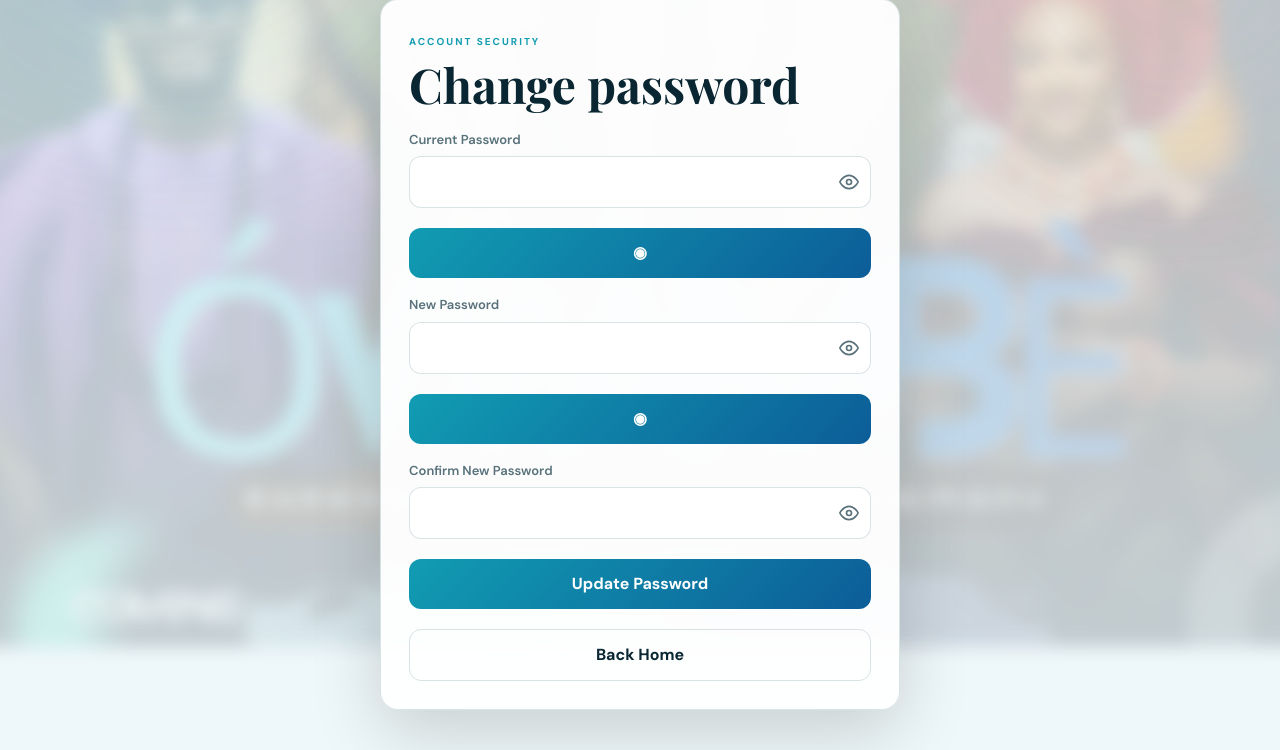
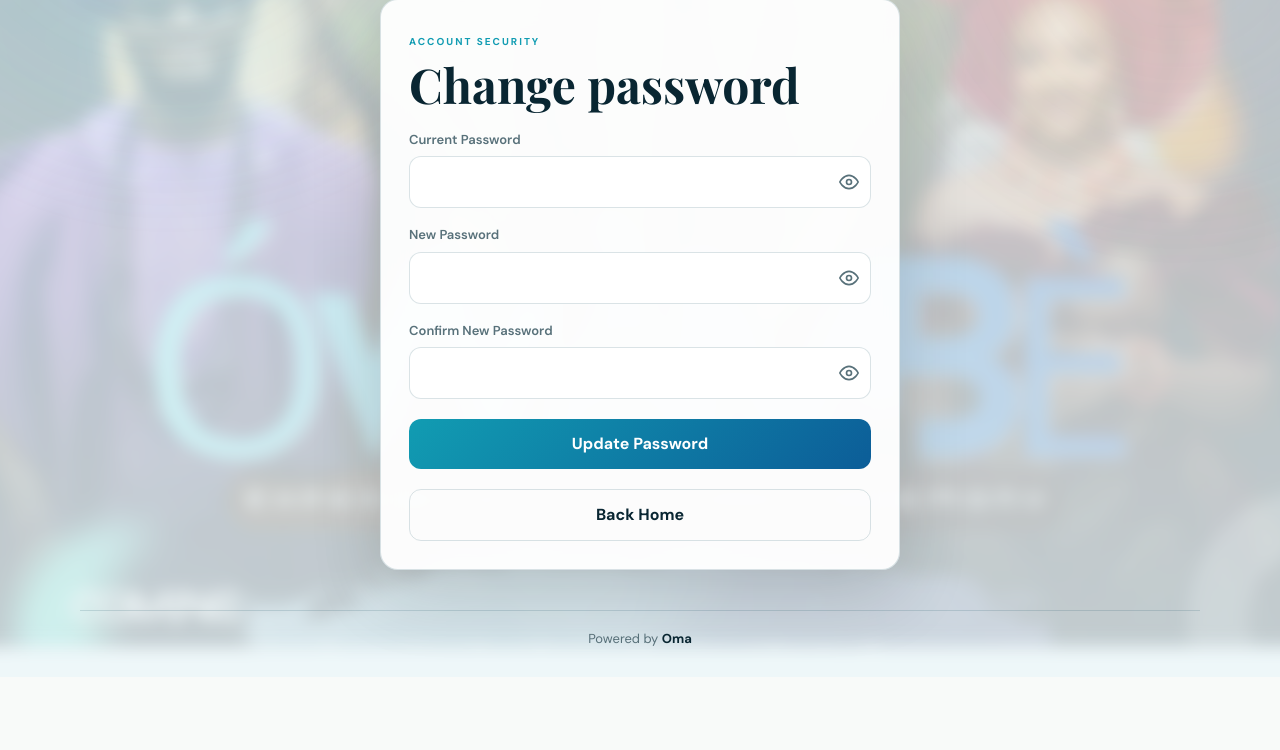
Before and after one commit to guylikesweet/Owambe, a Flask app: template templates/change_password.html in a window 1280 px wide. Shown: the part 174-924 px from the top of the page. After the commit the page ends 833 px from the top, so only its background shows below. Run offline with Flask 3, Linux system fonts and the light colour scheme; the template is opened without the code that fills it, so the values that code supplies are empty; parts of the project's set-up code (start-up, migrations or seed data) failed here and were passed over; some libraries are stand-ins or nearby versions.

Commit message:
Fix password input fields in change_password.html

```diff
--- a/templates/change_password.html
+++ b/templates/change_password.html
@@ -4,8 +4,8 @@
 <div class="auth-page"><div class="card auth-card"><span class="eyebrow">ACCOUNT SECURITY</span><h1>Change password</h1>
 <form method="post">
 <input type="hidden" name="csrf_token" value="{{ csrf_token() }}">
-<label for="current_password">Current Password</label><span class="password-wrap"><input type="password" id="current_password" name="current_password" required><button type="button" class="password-toggle" aria-label="Show password">◉</button></span>
-<label for="new_password">New Password</label><span class="password-wrap"><input type="password" id="new_password" name="new_password" required minlength="6"><button type="button" class="password-toggle" aria-label="Show password">◉</button></span>
+<label for="current_password">Current Password</label><span class="password-wrap"><input type="password" id="current_password" name="current_password" required></span>
+<label for="new_password">New Password</label><span class="password-wrap"><input type="password" id="new_password" name="new_password" required minlength="6"></span>
 <label for="confirm_password">Confirm New Password</label><span class="password-wrap"><input type="password" id="confirm_password" name="confirm_password" required minlength="6"></span>
 <button type="submit">Update Password</button>
 </form><a href="{{ url_for('home') }}" class="btn secondary">Back Home</a></div></div>
```
